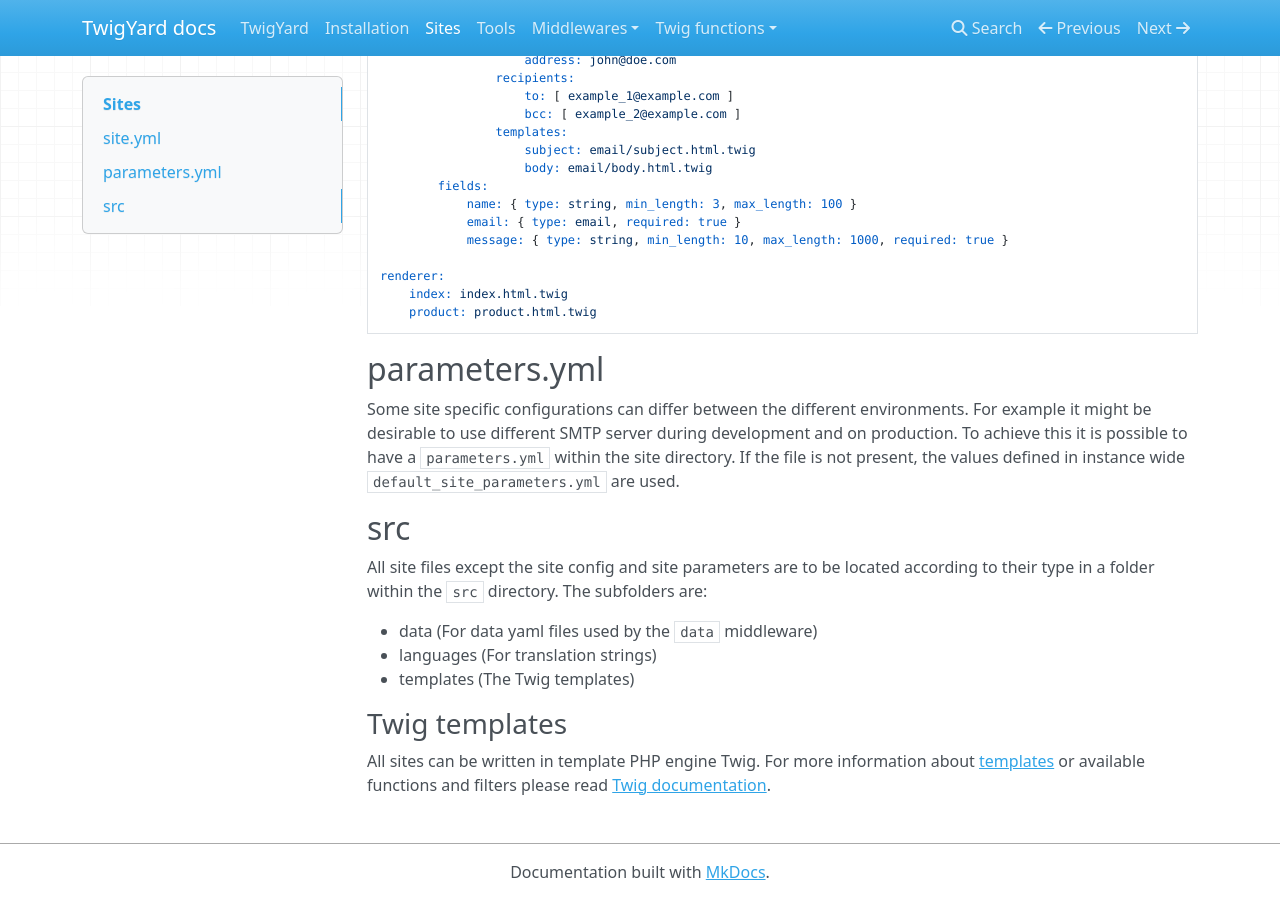
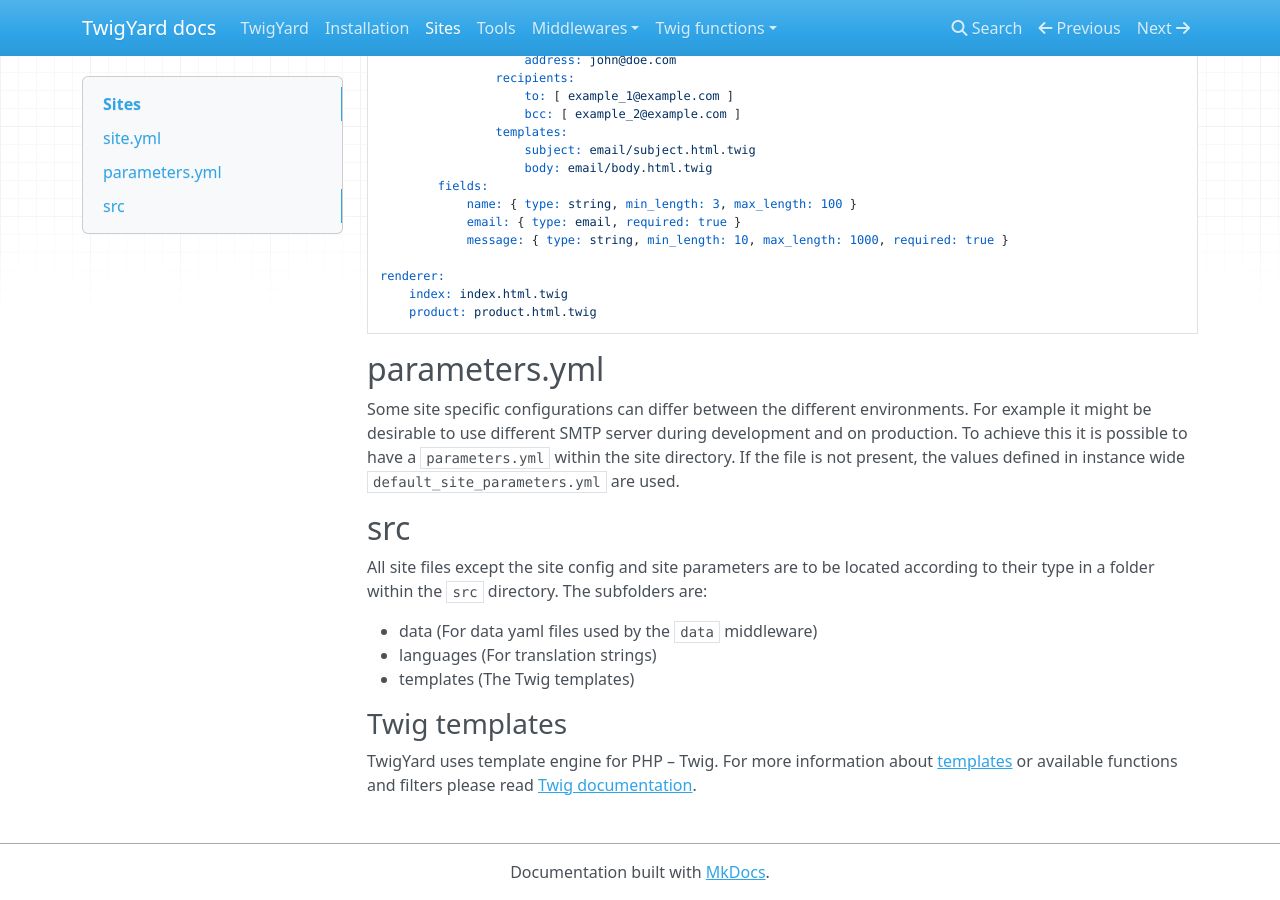
Before and after one commit to twigyard/twigyard, an MkDocs documentation site: the page built from docs/docs/sites.md, in a window 1280 px wide and 900 px high, scrolled down 1584 px. Built offline with MkDocs 1.6.1, drawn with Linux system fonts in a browser that asks for light colours; nearby versions of some CDN libraries.

Commit message:
fixup! fixup! Add more code examples and fix small mistakes

```diff
--- a/docs/docs/sites.md
+++ b/docs/docs/sites.md
@@ -95,4 +95,4 @@ All site files except the site config and site parameters are to be located acco
 * templates (The Twig templates)
 
 ### Twig templates
-All sites can be written in template PHP engine Twig. For more information about <a href="https://twig.symfony.com/doc/2.x/templates.html" target="_blank">templates</a> or available functions and filters please read <a href="https://twig.symfony.com/doc/2.x" target="_blank">Twig documentation</a>.
+TwigYard uses template engine for PHP &ndash; Twig. For more information about <a href="https://twig.symfony.com/doc/2.x/templates.html" target="_blank">templates</a> or available functions and filters please read <a href="https://twig.symfony.com/doc/2.x" target="_blank">Twig documentation</a>.
```
